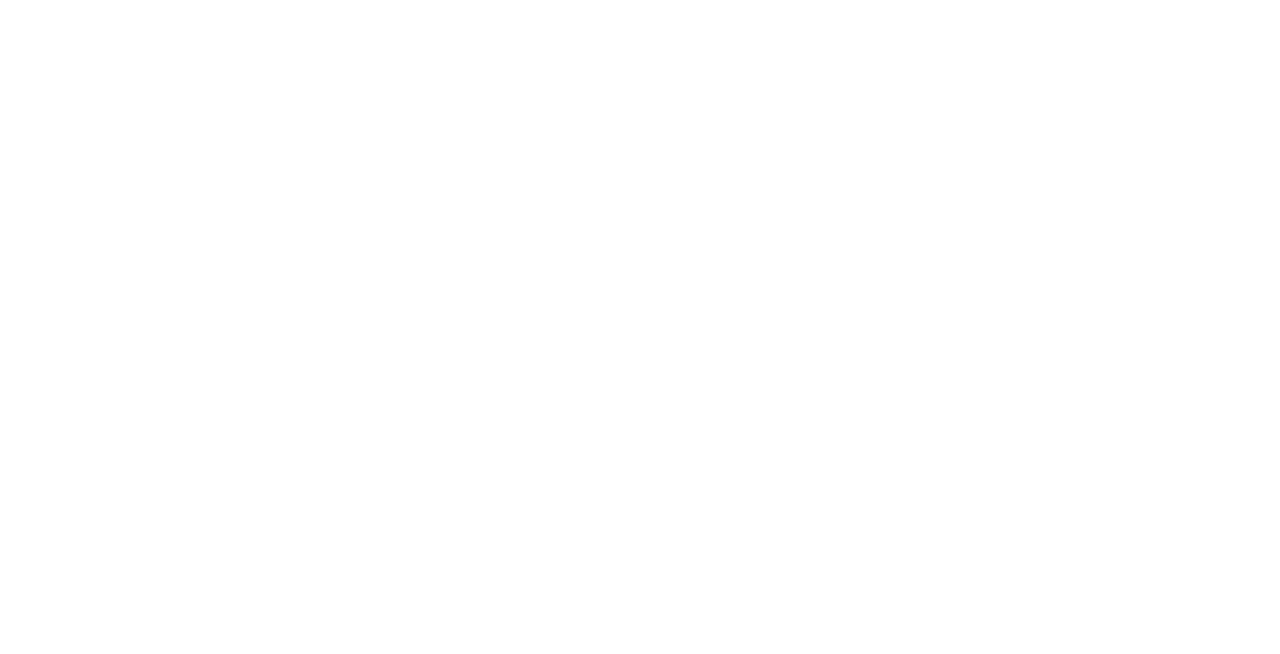
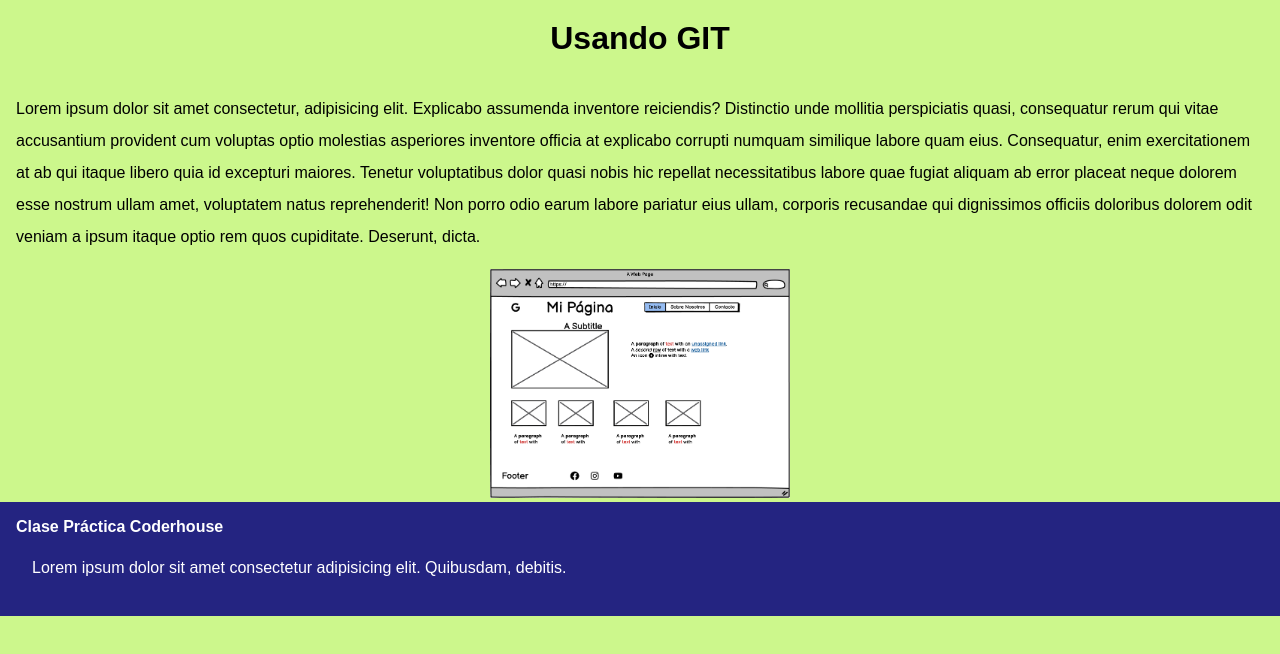
Before and after one commit to McClauss/pruebaGithub, a plain HTML site: page index.html in a window 1280 px wide. Drawn offline with Linux system fonts and the light colour scheme.

Commit message:
se agregó contenido al html, una imagen y el principio del css

```diff
--- a/css/estilo.css
+++ b/css/estilo.css
@@ -0,0 +1,30 @@
+*{
+    margin: 0;
+    padding: 0;
+    box-sizing: border-box;
+}
+
+body{
+    background-color: #ccf78c;
+    font-family: Arial, Helvetica, sans-serif;
+}
+
+h1, h2{
+    padding: 20px;
+    text-align: center;
+}
+p{
+    line-height: 2;
+    padding: 1rem;
+}
+img{
+    width: 300px;
+}
+.img{
+    text-align: center;
+}
+footer{
+    background-color: #242481;
+    color: white;
+    padding: 1rem;
+}
--- a/index.html
+++ b/index.html
@@ -7,6 +7,18 @@
     <title>Usando GIT ✌️🐵</title>
 </head>
 <body>
+    <header>
+        <h1>Usando GIT</h1>
 
+    </header>
+    <main>
+        <p>Lorem ipsum dolor sit amet consectetur, adipisicing elit. Explicabo assumenda inventore reiciendis? Distinctio unde mollitia perspiciatis quasi, consequatur rerum qui vitae accusantium provident cum voluptas optio molestias asperiores inventore officia at explicabo corrupti numquam similique labore quam eius. Consequatur, enim exercitationem at ab qui itaque libero quia id excepturi maiores. Tenetur voluptatibus dolor quasi nobis hic repellat necessitatibus labore quae fugiat aliquam ab error placeat neque dolorem esse nostrum ullam amet, voluptatem natus reprehenderit! Non porro odio earum labore pariatur eius ullam, corporis recusandae qui dignissimos officiis doloribus dolorem odit veniam a ipsum itaque optio rem quos cupiditate. Deserunt, dicta.</p>
+        <div class="img"><img src="./img/ejemplo_wireframe.png" alt="imagen"></div>
+    </main>
+    <footer>
+        <h4>Clase Práctica Coderhouse</h4>
+        <p>Lorem ipsum dolor sit amet consectetur adipisicing elit. Quibusdam, debitis.
+        </p>
+    </footer>
 </body>
 </html>
```
Also changed, not shown: img/ejemplo_wireframe.png (added).
